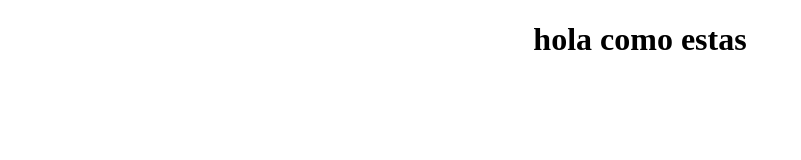
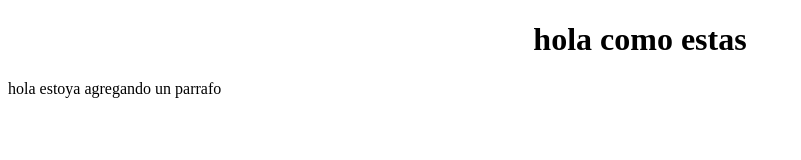
Before and after one commit to alexloaiza1/proyectojavascript, a plain HTML site: page index.html in a window 1280 px wide. Shown: the whole page, without its empty margins (0-801 px from the left). Drawn offline with Linux system fonts and the light colour scheme.

Commit message:
agregando parrafo

```diff
--- a/index.html
+++ b/index.html
@@ -8,7 +8,9 @@
 </head>
 <body>
     <h1 style="text-align: center;">hola como estas</h1>
-
+ <p>
+     hola estoya agregando un parrafo
+ </p>
 
 
 </body>
```
